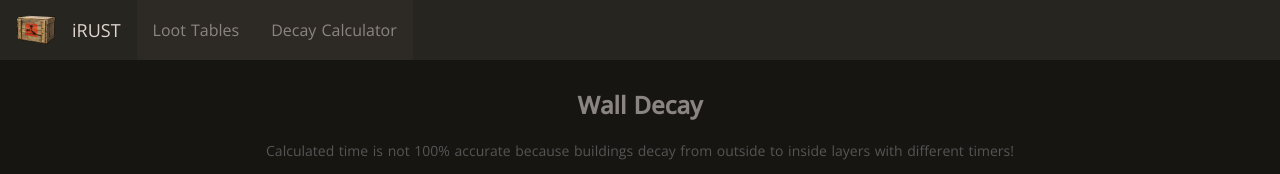
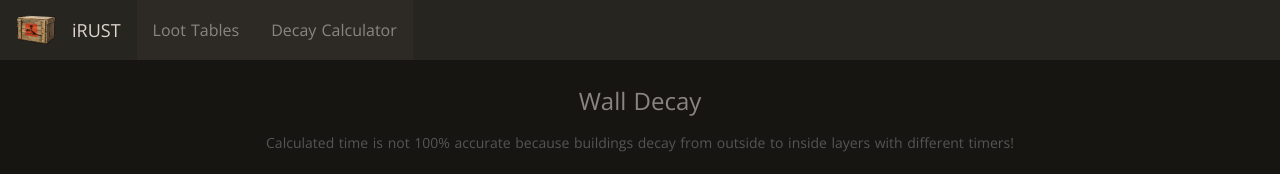
Before and after one commit to Samuell1/rust-tools, a Nuxt app: page /decay in a window 1280 px wide. Shown: the top 174 px of the page. Built offline with nearby package versions, Linux system fonts and the light colour scheme.

Commit message:
Update decay.vue

```diff
--- a/pages/decay.vue
+++ b/pages/decay.vue
@@ -1,7 +1,7 @@
 <template>
   <div>
     <div class="page-title">
-      <h2 class="title">Wall Decay</h2>
+      <h1>Wall Decay</h1>
       <p>Calculated time is not 100% accurate because buildings decay from outside to inside layers with different timers!</p>
     </div>
 
```
